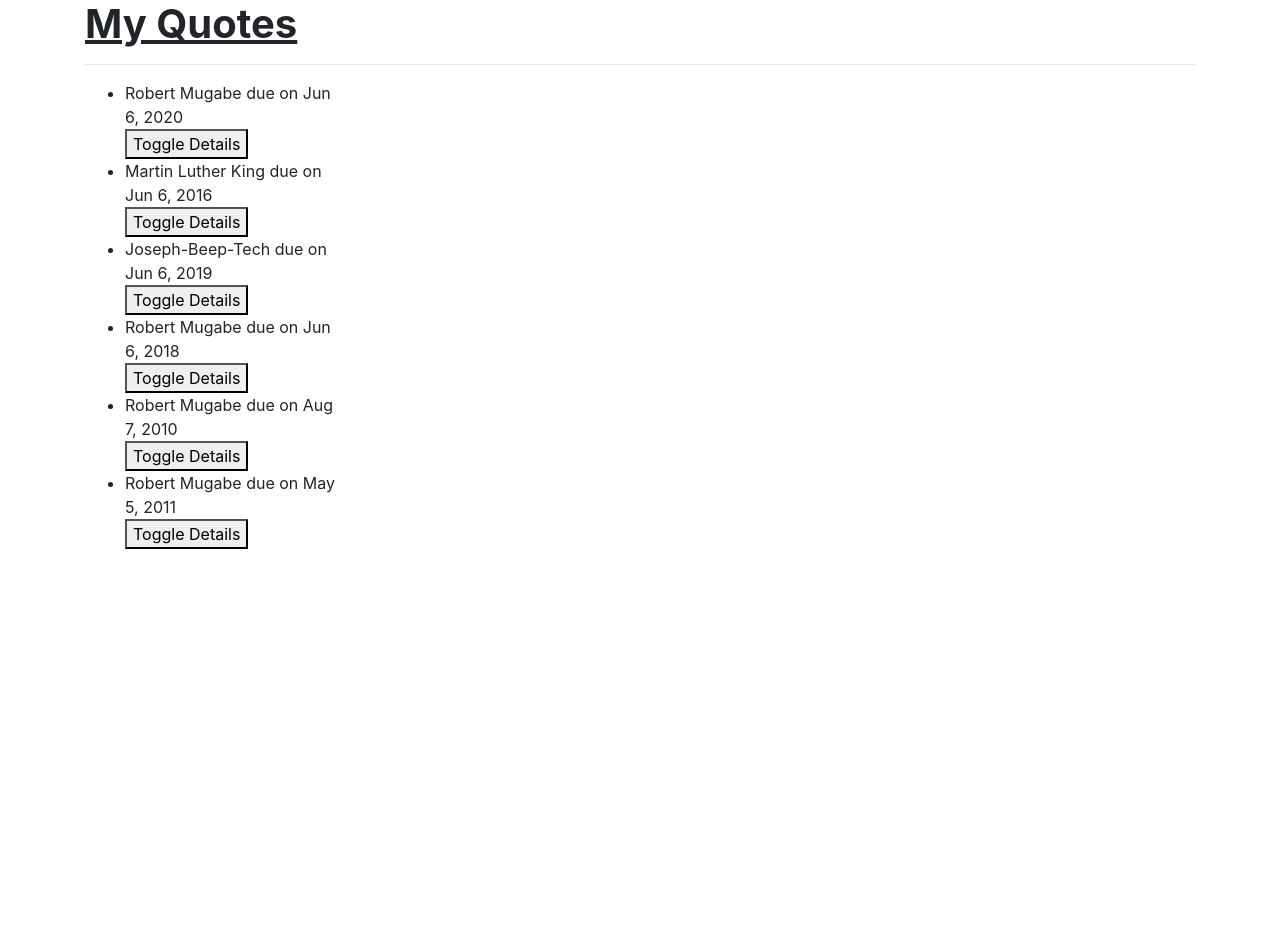
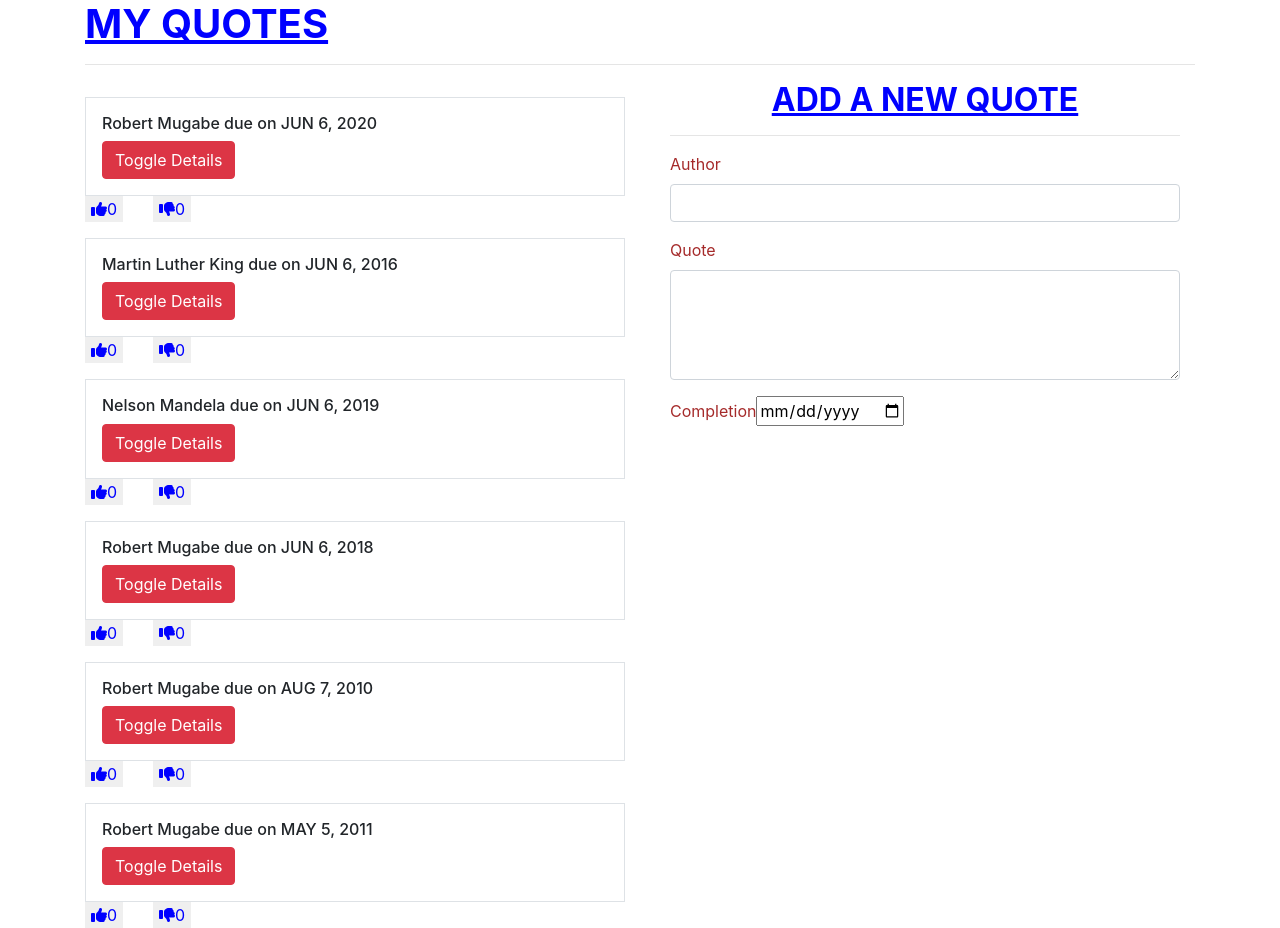
Before and after one commit to Rovine1999/QUOTE-ME, an Angular app: page / in a window 1280 px wide. Before the commit the page ends 800 px from the top, so only its background shows below. Built offline with nearby package versions, Linux system fonts and the light colour scheme.

Commit message:
added quote-form component

```diff
--- a/src/app/app.module.ts
+++ b/src/app/app.module.ts
@@ -1,5 +1,6 @@
 import { BrowserModule } from '@angular/platform-browser';
 import { NgModule } from '@angular/core';
+import { FormsModule } from '@angular/forms';
 
 import { AppRoutingModule } from './app-routing.module';
 import { AppComponent } from './app.component';
@@ -18,7 +19,8 @@
   ],
   imports: [
     BrowserModule,
-    AppRoutingModule
+    AppRoutingModule,
+    FormsModule
   ],
   providers: [],
   bootstrap: [AppComponent]
--- a/src/app/quote-form/quote-form.component.css
+++ b/src/app/quote-form/quote-form.component.css
@@ -0,0 +1,7 @@
+h2 {
+    color: blue;
+}
+
+.form-group {
+    color: brown;
+}
--- a/src/app/quote-form/quote-form.component.html
+++ b/src/app/quote-form/quote-form.component.html
@@ -1 +1,23 @@
-<p>quote-form works!</p>
+<div class="container-fluid">
+    <h2 class="text-center"><b><u>ADD A NEW QUOTE</u></b></h2>
+    <hr>
+    <form>
+        <div class="form-group">
+
+            <label for="name">Author</label>
+            <input type="text" required class="form-control" id="name">
+
+        </div>
+        <div class="form-group">
+
+            <label for="description">Quote</label>
+            <textarea class="form-control" id="description" rows="4" required></textarea>
+
+        </div>
+        <div class="form-group">
+            <label for="complete">Completion</label>
+            <input type='date' id="complete" required>
+
+        </div>
+    </form>
+  </div>
--- a/src/app/quote.ts
+++ b/src/app/quote.ts
@@ -1,6 +1,10 @@
 export class Quote {
   public showDescription: boolean;
+  unlike: number;
+  like: number;
   constructor(public id: number,public name: string,public description: string,public author: string,public completeDate: Date){
     this.showDescription=false;
+    this.unlike = 0;
+    this.like = 0;
   }
 }
--- a/src/app/quote/quote.component.css
+++ b/src/app/quote/quote.component.css
@@ -0,0 +1,14 @@
+h1 {
+    color: blue;
+}
+
+#up {
+color: blue;
+border: none;
+}
+
+#down {
+    color: blue;
+    border: none;
+    margin-left: 30px;
+}
--- a/src/app/quote/quote.component.html
+++ b/src/app/quote/quote.component.html
@@ -1,24 +1,24 @@
 <div class="container">
-  <h1><b><u>My Quotes</u></b></h1>
-<hr>
+  <h1><b><u>MY QUOTES</u></b></h1>
+  <hr>
 
   <div class="row">
-<div class="col-md-3">
+    <div class="col-md-6">
+      <div *ngFor='let quote of quotes;let i = index'>
+        <div class="border mt-3 p-3">
+          <h6 id={{i}}>{{quote.name}} due on {{quote.completeDate|date|uppercase}}</h6>
+          <button (click)='toggleDetails(i)' class="btn btn-danger">Toggle Details</button>
+        </div>
+        <button (click)='like(i)' id="up"><a><i class="fas fa-thumbs-up" ></i></a>{{quote.like}}</button>
+        <button (click)='unlike(i)' id="down"><a><i class="fas fa-thumbs-down" ></i></a>{{quote.unlike}}</button>
 
-  <ul>
-    <div *ngFor='let quote of quotes;let i = index'>
-      <li>{{quote.name}} due on {{quote.completeDate|date}}</li>
-      <button (click)='toggleDetails(i)'>Toggle Details</button>
-      <app-quote-detail *ngIf='quote.showDescription' [quote]='quote' (isComplete) = 'deleteQuote($event,i)'></app-quote-detail>
+        <div *ngIf='quote.showDescription'>
+          <app-quote-detail [quote]='quote' (isComplete)='deleteQuote($event,i)'></app-quote-detail>
+        </div>
+      </div>
     </div>
-  </ul>
-
-</div>
-<div class="col-md-3">
-
-</div>
-<div class="col-md-3">
-
-</div>
+    <div class="col-md-6">
+      <app-quote-form></app-quote-form>
+    </div>
   </div>
 </div>
--- a/src/app/quote/quote.component.ts
+++ b/src/app/quote/quote.component.ts
@@ -10,11 +10,19 @@
   quotes: Quote[] = [
     new Quote(1, 'Robert Mugabe', 'Love is a scandal of the personal sort.', 'Chekhov', new Date(2020, 5, 6)),
     new Quote(2,'Martin Luther King', 'Man\'s life is brief, but yet there is no man who cannot boast\ that there have been terrible moments in his past.', 'Chekhov', new Date(2016, 5, 6)),
-    new Quote(3,'Joseph-Beep-Tech', "You can't have it all, all at once.", 'Ruth Ginsberg', new Date(2019, 5, 6)),
+    new Quote(3,'Nelson Mandela', "You can't have it all, all at once.", 'Ruth Ginsberg', new Date(2019, 5, 6)),
     new Quote(4, 'Robert Mugabe', "All happy families are alike; each unhappy family is unhappy in its own way.", ' Leo Tolstoy , Anna Karenina', new Date(2018, 5, 6)),
     new Quote(5, 'Robert Mugabe', 'Nothing makes a woman more confused than being in a relation with a broke man who is extremely good in bed', 'Rovine Wanjala', new Date(2010, 7,7)),
     new Quote(6, 'Robert Mugabe', 'Sometimes you look back at girls you spent money on, rather than send it to your Mom and you realise witchcraft is real', 'Ruthov', new Date(2011, 4, 5)),
   ];
+
+  like(index){
+    this.quotes[index].like++;
+  }
+
+  unlike(index){
+    this.quotes[index].unlike++;
+  }
 
   toggleDetails(index){
     this.quotes[index].showDescription = !this.quotes[index].showDescription;
@@ -34,7 +42,6 @@
     }
   }
 
-
   constructor() { }
 
   ngOnInit(): void {
--- a/src/index.html
+++ b/src/index.html
@@ -3,6 +3,7 @@
 <head>
   <meta charset="utf-8">
   <title>QUOTEME</title>
+  <script src="https://kit.fontawesome.com/fd36abf95c.js" crossorigin="anonymous"></script>
   <base href="/">
   <meta name="viewport" content="width=device-width, initial-scale=1">
   <link rel="icon" type="image/x-icon" href="favicon.ico">
```
